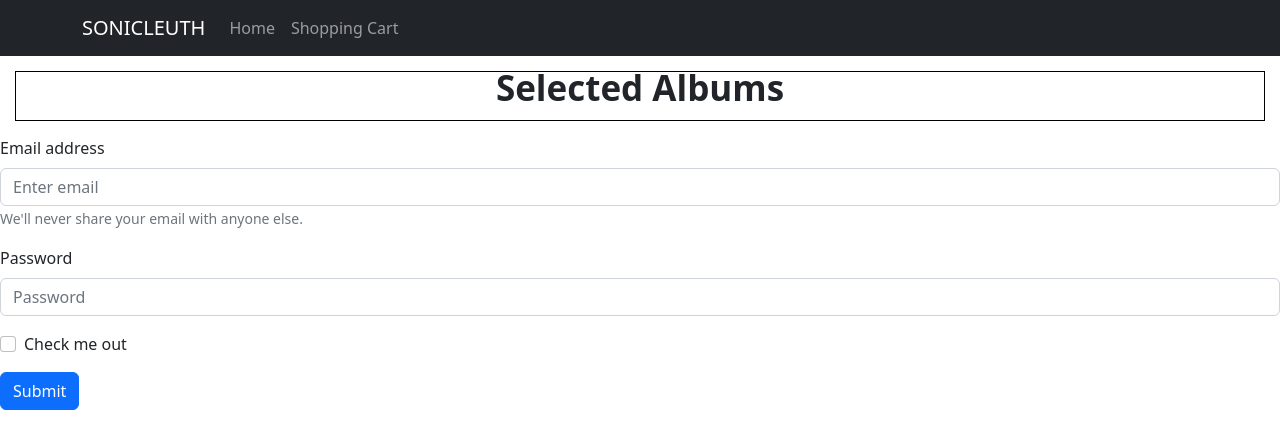
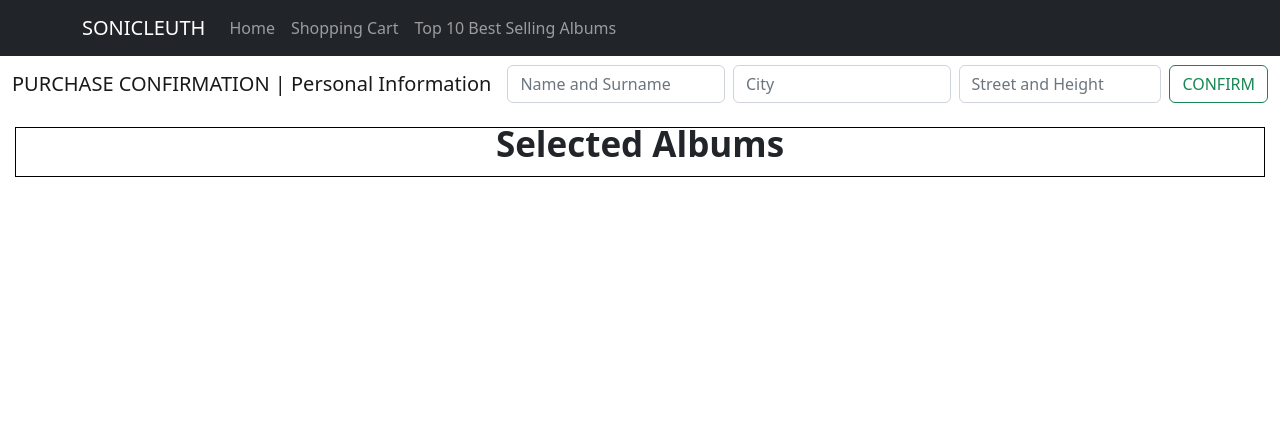
Before and after one commit to Quica20/SonicLeuth, a React (Create React App) app: page /ShoppingCart in a window 1280 px wide. Shown: the top 448 px of the page. Built offline with nearby package versions, Linux system fonts and the light colour scheme.

Commit message:
Tomas Quicaño - Proyecto Final

```diff
--- a/package.json
+++ b/package.json
@@ -3,10 +3,14 @@
   "version": "0.1.0",
   "private": true,
   "dependencies": {
+    "@emotion/react": "^11.10.6",
+    "@emotion/styled": "^11.10.6",
+    "@mui/material": "^5.12.2",
     "@testing-library/jest-dom": "^5.16.5",
     "@testing-library/react": "^13.4.0",
     "@testing-library/user-event": "^13.5.0",
     "bootstrap": "^5.2.3",
+    "firebase": "^9.20.0",
     "react": "^18.2.0",
     "react-bootstrap": "^2.7.4",
     "react-dom": "^18.2.0",
--- a/src/App.js
+++ b/src/App.js
@@ -6,18 +6,20 @@ import { ItemsProvider } from './context/itemsContext.js';
 //Components:
 import Home from './pages/Home/Home.jsx'
 import CheckOut from './pages/Shopping Cart Checkout/CheckOut.jsx';
-
+import TopTen from './pages/topTen/topTen.jsx';
 import NavBar from './components/NavBar/navBar'
 
 function App() {
+
   return (
       <ItemsProvider>
-          <Router>
+  <Router>
             <React.StrictMode>
                 <NavBar />
                 <Routes>
                   <Route path='/' element={<Home />}/>
                   <Route path='/ShoppingCart' element={<CheckOut />}/>
+                  <Route path='/TopBestSellingAlbums' element={<TopTen />}/>
                 </Routes>
             </React.StrictMode>
           </Router>
--- a/src/components/NavBar/navBar.jsx
+++ b/src/components/NavBar/navBar.jsx
@@ -3,8 +3,12 @@ import Container from 'react-bootstrap/Container';
 import Nav from 'react-bootstrap/Nav';
 import Navbar from 'react-bootstrap/Navbar';
 import { Link } from 'react-router-dom';
+import { useContext } from 'react'
 
+//Importamos contexto:
+import { ItemsContext } from '../../context/itemsContext'
 const NavBar = () => {
+  const {addItemsCheckOut, itemsCheckout, numberOfItems, removeItem} = useContext(ItemsContext)
   return (
     <>
       <Navbar bg="dark" variant="dark">
@@ -12,7 +16,8 @@ const NavBar = () => {
           <Navbar.Brand style={{ fontSize: '20px' }} href="#home">SONICLEUTH</Navbar.Brand>
           <Nav className="me-auto">
             <Nav.Link as={Link} to="/">Home </Nav.Link>
-            <Nav.Link as={Link} to="/ShoppingCart">Shopping Cart </Nav.Link>
+            <Nav.Link as={Link} to="/ShoppingCart">Shopping Cart</Nav.Link>
+            <Nav.Link as={Link} to="/TopBestSellingAlbums">Top 10 Best Selling Albums</Nav.Link>
           </Nav>
         </Container>
       </Navbar>
--- /dev/null
+++ b/src/components/cardImg/cardImg.css
@@ -0,0 +1,4 @@
+.tamImg{
+    height: 100px;
+    width: 100px;
+}
--- /dev/null
+++ b/src/components/cardImg/cardImg.jsx
@@ -0,0 +1,66 @@
+import Button from 'react-bootstrap/Button';
+import Container from 'react-bootstrap/Container';
+import Form from 'react-bootstrap/Form';
+import Navbar from 'react-bootstrap/Navbar';
+
+import { useContext } from 'react'
+
+//Importamos contexto:
+import { ItemsContext } from '../../context/itemsContext'
+
+
+function NavScrollExample() {
+
+    const {deleteAll} = useContext(ItemsContext)
+
+    function eje(){
+        deleteAll()
+    }
+
+  return (
+    <Navbar bg="ligth" expand="lg" variant="ligth">
+      <Container fluid>
+        <Navbar.Brand href="#">PURCHASE CONFIRMATION | Personal Information</Navbar.Brand>
+        <Navbar.Toggle aria-controls="navbarScroll" />
+        <Navbar.Collapse id="navbarScroll">
+
+          <Form className="d-flex">
+            <Form.Control
+              type="search"
+              placeholder="Name and Surname"
+              className="me-2"
+              aria-label="Search"
+            />
+          </Form>
+
+          <Form className="d-flex">
+            <Form.Control
+              type="search"
+              placeholder="City"
+              className="me-2"
+              aria-label="Search"
+            />
+          </Form>
+
+          <Form className="d-flex">
+            <Form.Control
+              type="search"
+              placeholder="Street and Height"
+              className="me-2"
+              aria-label="Search"
+            />
+            <Button
+            variant="outline-success"
+            onClick={
+                eje
+            }
+            >
+                CONFIRM</Button>
+          </Form>
+        </Navbar.Collapse>
+      </Container>
+    </Navbar>
+  );
+}
+
+export default NavScrollExample;
--- /dev/null
+++ b/src/components/cardTopTen/cardTopTen.jsx
@@ -0,0 +1,28 @@
+import * as React from 'react';
+import Card from '@mui/material/Card';
+import CardActions from '@mui/material/CardActions';
+import CardContent from '@mui/material/CardContent';
+import CardMedia from '@mui/material/CardMedia';
+import Button from '@mui/material/Button';
+import Typography from '@mui/material/Typography';
+
+export default function CardTopTen({data}) {
+  return (
+    <Card sx={{ maxWidth: 345 }}>
+      <CardMedia
+        sx={{ height: 140 }}
+        image={data.img}
+      />
+      <CardContent>
+        <Typography gutterBottom variant="h5" component="div">
+            <p>{data.nombre_del_album}</p>
+        </Typography>
+        <Typography variant="body2" color="text.secondary">
+          <p>Artist: {data.nombre_del_artista}</p>
+          <p>Gender: {data.genero}</p>
+          <p>Songs: {data.cantidad_de_canciones}</p>
+        </Typography>
+      </CardContent>
+    </Card>
+  );
+}
--- /dev/null
+++ b/src/components/firebase/firebase-config.js
@@ -0,0 +1,19 @@
+// Import the functions you need from the SDKs you need
+import { initializeApp } from "firebase/app";
+import { getAnalytics } from "firebase/analytics";
+import { getFirestore } from "firebase/firestore";
+
+const firebaseConfig = {
+  apiKey: "AIzaSyCk_Dmb_qs-t4URjr9VEYyrriPcVWpD-Wc",
+  authDomain: "sonicleuth.firebaseapp.com",
+  projectId: "sonicleuth",
+  storageBucket: "sonicleuth.appspot.com",
+  messagingSenderId: "119973474088",
+  appId: "1:119973474088:web:20ec8ea4550033afe2aa1d",
+  measurementId: "G-6HPVERSQDY"
+};
+
+// Initialize Firebase
+const app = initializeApp(firebaseConfig);
+
+export const db = getFirestore(app)
--- a/src/context/itemsContext.js
+++ b/src/context/itemsContext.js
@@ -1,4 +1,4 @@
-import React, {Children, createContext, useState} from "react";
+import React, { createContext, useState} from "react";
 
 export const ItemsContext = createContext();
 
@@ -6,7 +6,11 @@ export const ItemsProvider = ({children}) =>{
     const[itemsCheckout, setItemsCheckout] = useState([]);
     const[numberOfItems, setNumberOfItems] = useState(0);
 
-
+    function removeItem(id){
+        const revItem = itemsCheckout.filter((item)=> item.identificador !== id);
+        setItemsCheckout(revItem)
+        setNumberOfItems(itemsCheckout.length)
+    };
 
     function addItemsCheckOut(id, name, imgs, release_date, total_tracks){
         const addNewitem = {
@@ -17,20 +21,16 @@ export const ItemsProvider = ({children}) =>{
             totalCanciones: total_tracks
         }
         setItemsCheckout([...itemsCheckout, addNewitem])
+        setNumberOfItems(itemsCheckout.length)
     };
 
-    function removeItem(id){
-        const revItem = itemsCheckout.filter((item)=> item.id !== id);
-        setItemsCheckout(revItem)
-    };
-
-    function countOfItems () {
-        setNumberOfItems(itemsCheckout.length)
+    function deleteAll(){
+        itemsCheckout.splice(0, itemsCheckout.length);
     };
 
     return(
     <ItemsContext.Provider
-    value ={ {addItemsCheckOut, itemsCheckout, numberOfItems, removeItem}}
+    value ={ {addItemsCheckOut, itemsCheckout, numberOfItems, removeItem, deleteAll}}
     >
         {children}
     </ItemsContext.Provider>
--- a/src/index.js
+++ b/src/index.js
@@ -3,6 +3,8 @@ import ReactDOM from 'react-dom/client';
 import './index.css';
 import App from './App';
 import reportWebVitals from './reportWebVitals';
+
+
 
 const root = ReactDOM.createRoot(document.getElementById('root'));
 root.render(
--- a/src/pages/Shopping Cart Checkout/CheckOut.jsx
+++ b/src/pages/Shopping Cart Checkout/CheckOut.jsx
@@ -1,7 +1,7 @@
 import React, { Fragment } from 'react'
 import CheckOutCard from '../../components/Shopping Cart CheckOut/CheckOutCard'
 import Barra from '../../components/barra/barra'
-import PurchaseConfirmation from '../../components/purchase confirmation/purchaseConfirmation'
+import NavScrollExample from '../../components/cardImg/cardImg'
 import { useContext } from 'react'
 
 //Importamos contexto:
@@ -12,10 +12,12 @@ function CheckOut() {
 
   return (
     <Fragment>
+      <NavScrollExample />
       <Barra />
+      <div  style={{ display: 'flex', flexWrap: 'wrap' }}>
       {itemsCheckout.map((item) => {
         return(
-                <div className='col-sm-3'>
+                <div key={item.id} style={{ margin: '10px', width: '380px' }}>
                   <CheckOutCard
                    identificador={item.identificador} nombre={item.nombre}
                    imagen={item.imagen} fechaLanzamiento={item.fechaLanzamiento}
@@ -24,7 +26,8 @@ function CheckOut() {
                 </div>
         )
       })}
-      <PurchaseConfirmation />
+  </div>
+
     </Fragment>
   )
 }
--- /dev/null
+++ b/src/pages/topTen/topTen.jsx
@@ -0,0 +1,42 @@
+import React, { Fragment } from 'react'
+//Importamos Componentes:
+import CardTopTen from '../../components/cardTopTen/cardTopTen'
+import { useState, useEffect } from 'react';
+//FireBase:
+import { db } from '../../components/firebase/firebase-config';
+import { collection, query, where, getDocs } from 'firebase/firestore';
+
+
+const TopTen = () => {
+    const [topFive, setTopFive] = useState([])
+
+    const q = query(collection(db, "topFive"))
+
+    useEffect(() =>{
+          const getTopFive = async() => {
+            const querySnapshot = await getDocs(q);
+            const docs = [];
+            querySnapshot.forEach((doc) => {
+              docs.push({...doc.data(), id:doc.id})
+            });
+            setTopFive(docs)
+          };
+          getTopFive()
+    }, [])
+
+  return (
+    <Fragment>
+        <div  style={{ display: 'flex', flexWrap: 'wrap' }}>
+        {topFive.map(top =>{
+            return(
+                <div key={top.id} style={{ margin: '10px', width: '380px' }}>
+                    <CardTopTen data = {top}/>
+                </div>
+            )
+        })}
+    </div>
+    </Fragment>
+  )
+}
+
+export default TopTen
```
Also changed, not shown: src/components/Shopping Cart CheckOut/CheckOutCard.jsx (+27 -15 lines), 1 other file (tests, documents, lock files or other folders).
